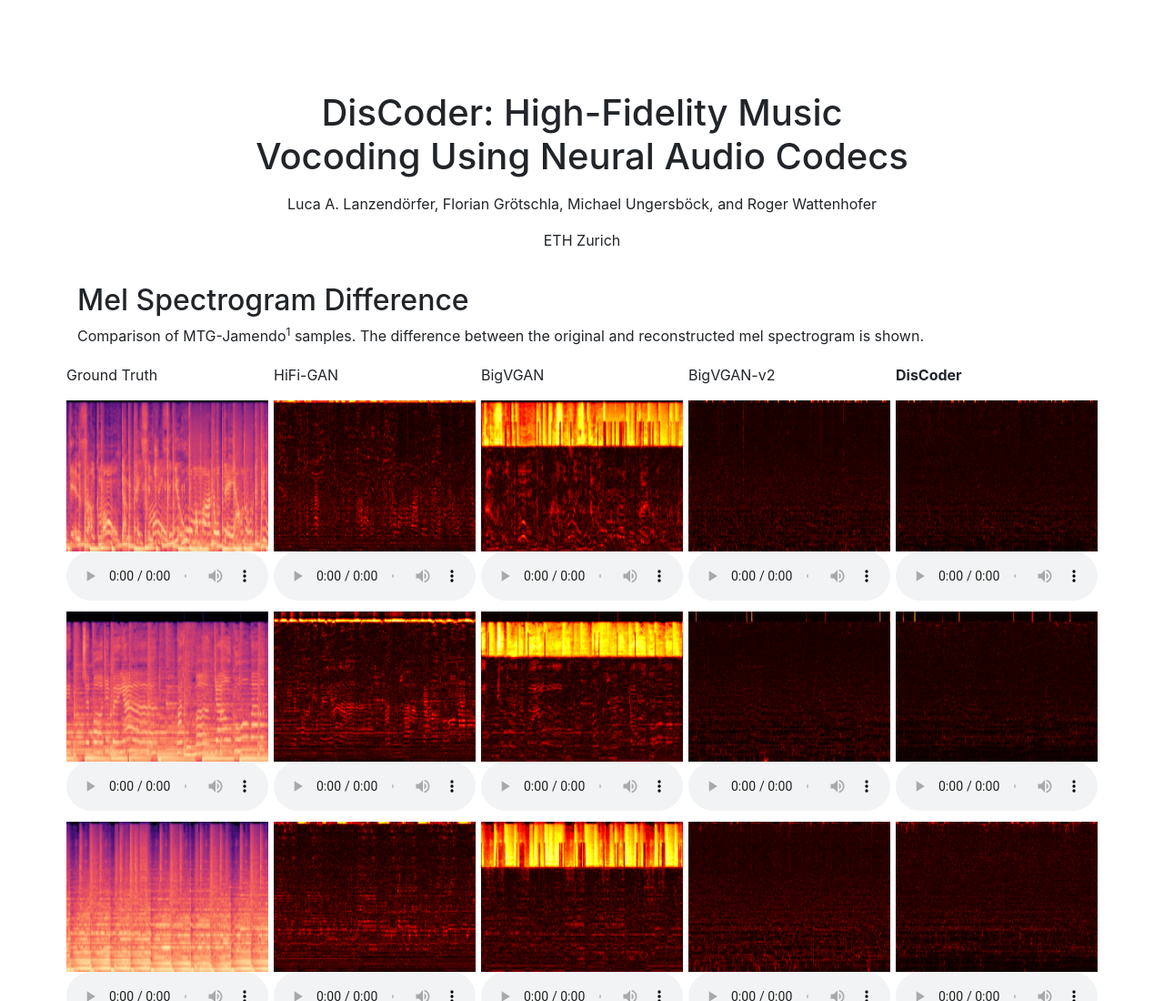
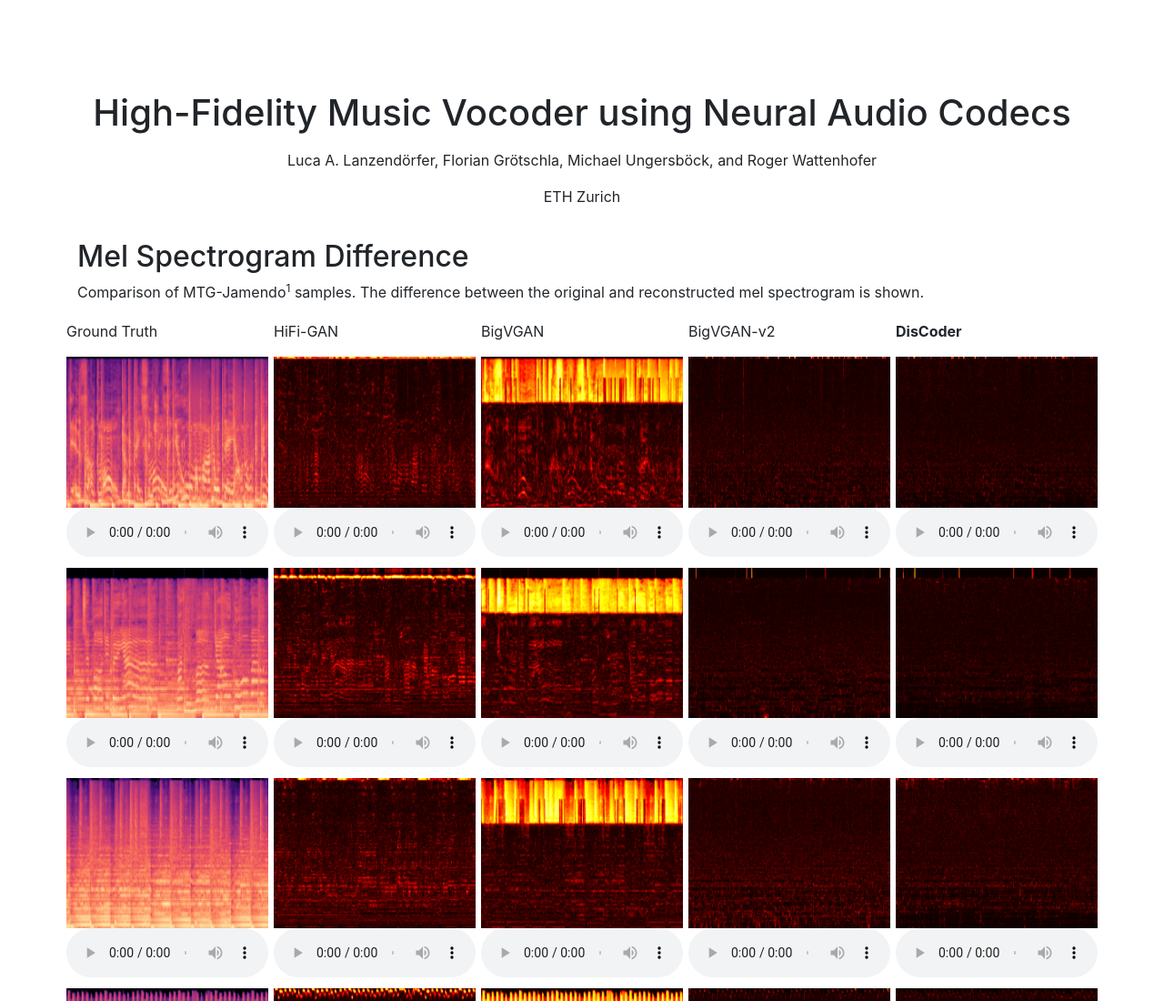
Before and after one commit to lucala/discoder, a plain HTML site: page index.html in a window 1280 px wide. Shown: the top 1100 px of the page at 91% size. Drawn offline with nearby package versions, Linux system fonts and the light colour scheme.

Commit message:
Update index.html

```diff
--- a/index.html
+++ b/index.html
@@ -35,7 +35,7 @@
 </head>
 <body>
   <div class="container sub-title">
-    <h1 class="text-center main-title">DisCoder: High-Fidelity Music <br>Vocoding Using Neural Audio Codecs</h1>
+    <h1 class="text-center main-title">High-Fidelity Music Vocoder using Neural Audio Codecs</h1>
     <p class="text-center"></p>
     <p class="text-center">
       <a>Luca A. Lanzendörfer</a>,
```
